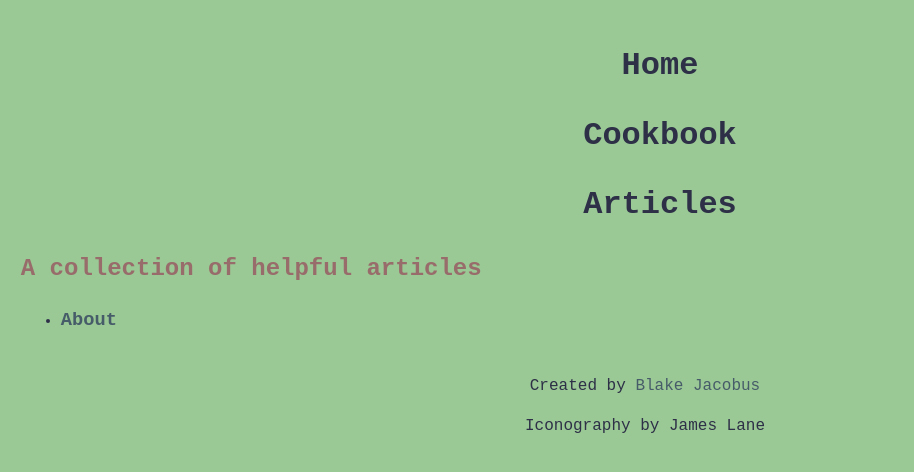
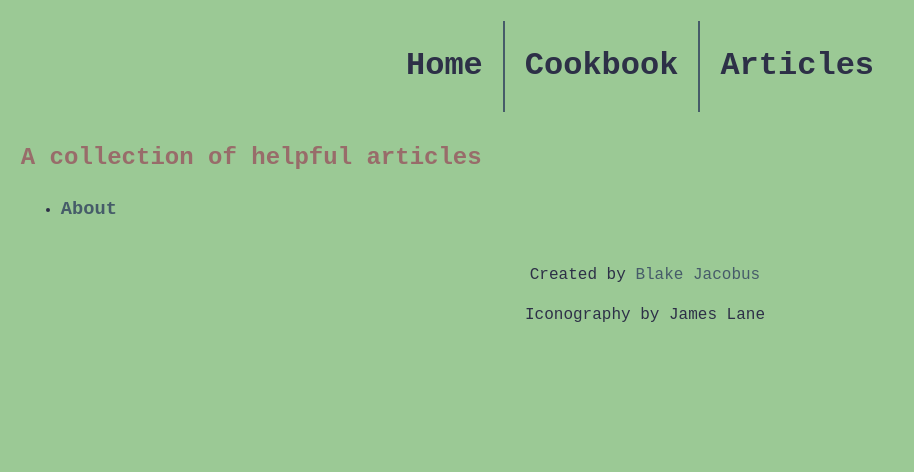
Before and after one commit to blakejacobus/creationcookbook.com, a Jekyll site: the page built from posts.html, in a window 1280 px wide. Shown: the top 472 px of the page, without its empty margins (0-914 px from the left). Built offline with Jekyll 4.4.1, drawn with Linux system fonts in a browser that asks for light colours.

Commit message:
Reimplement centered navbar

```diff
--- a/_includes/navigation.html
+++ b/_includes/navigation.html
@@ -1,3 +1,11 @@
-{% for item in site.data.navigation %}
-<ul style="list-style-type:none;"><a href="{{ item.link }}"><h1>{{ item.name }}</h1></a></ul>
-{% endfor %}
+<div class="nav-container">
+    <ul class="topnav">
+        {% for item in site.data.navigation %}
+        <li>
+            <a href="{{ item.link }}">
+                <h1>{{ item.name }}</h1>
+            </a>
+            {% endfor %}
+        </li>
+    </ul>
+</div>
--- a/_sass/main.scss
+++ b/_sass/main.scss
@@ -1,7 +1,43 @@
 // Primary stylesheet; imported from assets/css/styles.scss
+// Color pallete: https://coolors.co/9bc995-ffb86f-986c6a-465c69-2d3047
 
-// Color pallete
-// https://coolors.co/9bc995-ffb86f-986c6a-465c69-2d3047
+body {
+  background-color: #9BC995;
+  color: #2D3047;
+  font-family: 'Courier New';
+  line-height: 1.5;
+  padding: 1%;
+}
+
+// Navigation bar: https://www.w3schools.com/css/css_navbar_horizontal.asp
+// Centered nav list: https://www.w3schools.com/howto/howto_css_center-list.asp
+
+div.nav-container {
+  text-align: center;
+}
+
+ul.topnav {
+  display: inline-block;
+  list-style-type: none;
+  margin: 0;
+  padding: 0;
+  overflow: hidden;
+}
+
+ul.topnav li {
+  float: left;
+  border-right: 2px solid #465C69;
+}
+
+ul.topnav li:last-child {
+  border-right: none;
+}
+
+ul.topnav li a {
+  display: block;
+  padding: 0px 20px;
+  text-decoration: none;
+}
 
 /* unvisited link */
 a:link {
@@ -27,25 +63,6 @@ a:active {
   text-decoration: underline;
 }
 
-body {
-  background-color: #9BC995;
-  color: #2D3047;
-  font-family: 'Courier New';
-  line-height: 1.5;
-  padding: 1%;
-}
-
-footer {
-  background-color: #9BC995;
-  color: #2D3047;
-  font-family: 'Courier New';
-  padding: 5px;
-  position: relative;
-  left: 0; // Positions footer relative to left
-  text-align: center;
-  width: 100%;
-}
-
 h1 {
   color: #2D3047;
   font-family: 'Courier New';
@@ -69,7 +86,7 @@ th,
 td {
   border: 1px solid;
   border-collapse: collapse;
-  border-color:#2D3047;
+  border-color: #2D3047;
   padding: 8px;
 }
 
@@ -86,11 +103,15 @@ th {
 // tr {
 // }
 
-.button {
-  /* https://www.w3schools.com/css/css3_buttons.asp */
-  // border: none;
+footer {
+  background-color: #9BC995;
+  color: #2D3047;
   font-family: 'Courier New';
-  text-decoration: none; // removes underline
+  padding: 5px;
+  position: relative;
+  left: 0; // Positions footer relative to left
+  text-align: center;
+  width: 100%;
 }
 
 .container {
@@ -106,6 +127,13 @@ th {
   width: 50%;
 }
 
+.button {
+  /* https://www.w3schools.com/css/css3_buttons.asp */
+  // border: none;
+  font-family: 'Courier New';
+  text-decoration: none; // removes underline
+}
+
 .left {
   left: 5%;
   position: absolute;
```
